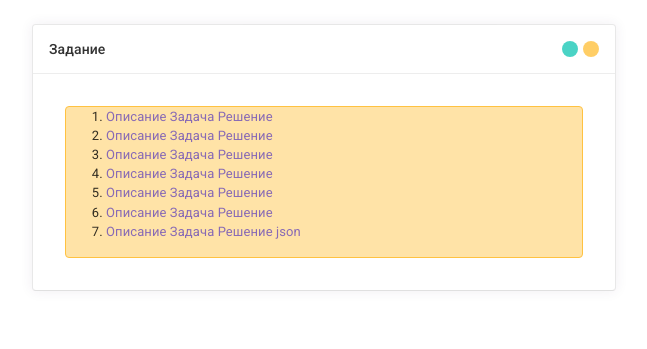
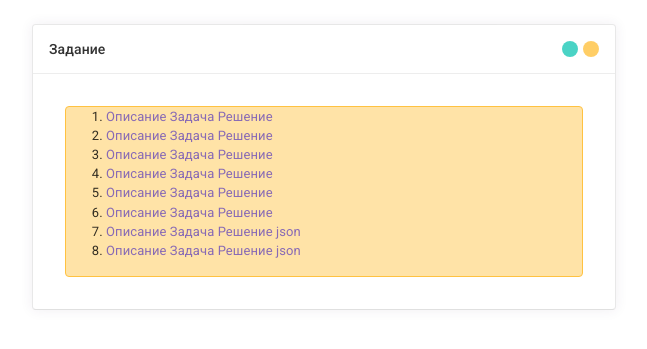
Before and after one commit to BAZAg/marlin_15-11-2021, a PHP site: page / in a window 1280 px wide. Shown: the top 349 px of the page, without its empty margins (12-659 px from the left). Run offline with PHP 8.4, Linux system fonts and the light colour scheme.

Commit message:
Update index.php
Проставил ссылки на 8 задание

```diff
--- a/index.php
+++ b/index.php
@@ -35,6 +35,13 @@
             ["href"=> "task_7.html", "text" => "Задача"],
             ["href"=> "solution_task_7.php", "text"=>"Решение"],
             ["href"=> "db_users.json", "text"=>"json"]
+
+        ],
+        [
+            ["href"=> "description_task_8.php", "text"=>"Описание"],
+            ["href"=> "task_8.html", "text" => "Задача"],
+            ["href"=> "solution_task_8.php", "text"=>"Решение"],
+            ["href"=> "db_task_8.json", "text"=>"json"]
 
         ]
     ];
```
